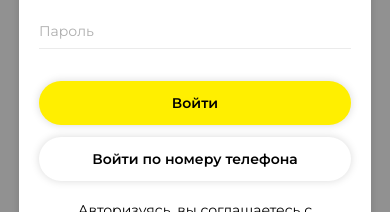
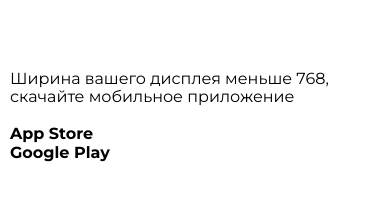
Before and after one commit to mrAzay/fitplace, a Vue app: page / in a window 390 px wide. Shown: the part 306-518 px from the top of the page. Built offline with nearby package versions, Linux system fonts and the light colour scheme; no server answers; what v-calendar would draw is missing.

Commit message:
if screen width < 768 opened alert

```diff
--- a/src/App.vue
+++ b/src/App.vue
@@ -4,6 +4,27 @@
     <TopNav></TopNav>
     <RightNav></RightNav>
     <router-view />
+
+    <div
+      class="show-alert"
+      :class="showAlert == true ? 'show-alert--active' : 'show-alert'"
+    >
+      <div>
+        Ширина вашего дисплея меньше 768, скачайте мобильное приложение
+
+        <br />
+        <br />
+        <a
+          href="https://apps.apple.com/us/app/fitplace-%D1%84%D0%B8%D1%82%D0%BD%D0%B5%D1%81-%D0%B0%D0%B3%D1%80%D0%B5%D0%B3%D0%B0%D1%82%D0%BE%D1%80/id1529679274"
+          ><b>App Store</b></a
+        >
+        <br />
+        <a
+          href="https://play.google.com/store/apps/details?id=com.cidia.fit_place&hl=ru&gl=US"
+          ><b>Google Play</b></a
+        >
+      </div>
+    </div>
   </div>
 </template>
 
@@ -15,7 +36,19 @@ export default {
   name: 'App',
   data() {
     return {
-      locations: []
+      locations: [],
+      width: window.innerWidth,
+      showAlert: false
+    }
+  },
+  methods: {
+    onResize() {
+      this.width = window.innerWidth
+      if (this.width < 768) {
+        this.showAlert = true
+      } else {
+        this.showAlert = false
+      }
     }
   },
   components: {
@@ -23,11 +56,16 @@ export default {
     RightNav
   },
   mounted() {
-    setTimeout(() => {
-      this.$store.dispatch('auth').then(res => {
-        console.log(res)
-      })
-    })
+    this.$store.dispatch('auth')
+
+    window.addEventListener('resize', this.onResize)
+
+    if (this.width < 768) {
+      this.showAlert = true
+    }
+  },
+  beforeDestroy() {
+    window.removeEventListener('resize', this.onResize)
   }
   // eslint-disable-next-line space-before-function-paren
 }
@@ -118,6 +156,37 @@ button:disabled {
   }
 }
 
+.show-alert {
+  display: flex;
+  position: fixed;
+  width: 100%;
+  height: 100%;
+  left: 0;
+  top: 0;
+  display: flex;
+  align-items: center;
+  justify-content: center;
+  padding: 10px;
+  overflow-y: auto;
+  margin: auto;
+  opacity: 0;
+  transition: 0.2s opacity;
+  pointer-events: none;
+  z-index: 6;
+  background-color: #fff;
+
+  p {
+    margin: auto;
+    font-size: 24px;
+    text-align: center;
+  }
+}
+
+.show-alert--active {
+  opacity: 1;
+  pointer-events: all;
+}
+
 @media (max-width: 991px) {
   .container {
     padding: 0 40px 100px !important;
--- a/src/components/TopNav.vue
+++ b/src/components/TopNav.vue
@@ -44,7 +44,11 @@
           :to="{name: 'Profile'}"
           class="right-nav__profile"
         >
-          <img src="@/assets/img/user-icon.jpg" alt="" />
+          <img
+            style="width: 45px; height: 45px;"
+            :src="USER_INFO.photo_main_url.min"
+            alt=""
+          />
         </router-link>
       </div>
     </div>
@@ -52,7 +56,7 @@
 </template>
 
 <style scoped lang="scss">
-  .top-nav__back{
+.top-nav__back {
   position: absolute;
   left: 0;
   top: 50%;
@@ -111,7 +115,7 @@
 </style>
 
 <script>
-import {mapState} from 'vuex'
+import {mapState, mapGetters} from 'vuex'
 
 export default {
   name: 'TopNav',
@@ -183,7 +187,8 @@ export default {
     },
     ...mapState({
       authorizated: state => state.auth.authorizated
-    })
+    }),
+    ...mapGetters(['USER_INFO'])
   }
 }
 </script>
```
Lines whose indentation alone changed are shown as unchanged.
